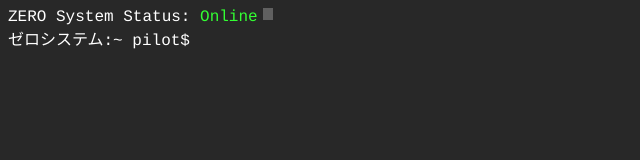
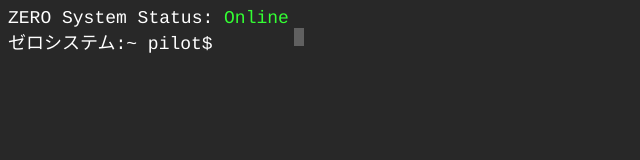
Before and after one commit to mrudden/mrudden.github.io, a plain HTML site: page index.html in a window 1280 px wide. Shown: the whole page, without its empty margins (0-640 px from the left). Drawn offline with Linux system fonts and the light colour scheme.

Commit message:
Update style.css

```diff
--- a/style.css
+++ b/style.css
@@ -6,6 +6,7 @@ body {
   position: relative;
   display: inline-block;
   font-family: Courier, monospace;
+  font-size: 18px;
   color: #FFF;
 }
 
@@ -16,7 +17,7 @@ body {
 .last-line::after {
   content: "";
   position: absolute;
-  top: 0;
+  top: 18;
   right: -15px;
   /* Remove display: inline-block if not required to be on the same line as text etc */
   display: inline-block;
@@ -24,7 +25,7 @@ body {
   vertical-align: top;
   width: 10px;
   /* Set height to the line height of .text */
-  height: 12px;
+  height: 18px;
   /*
   Animation paramaters:
   blink = animation-name,
```
